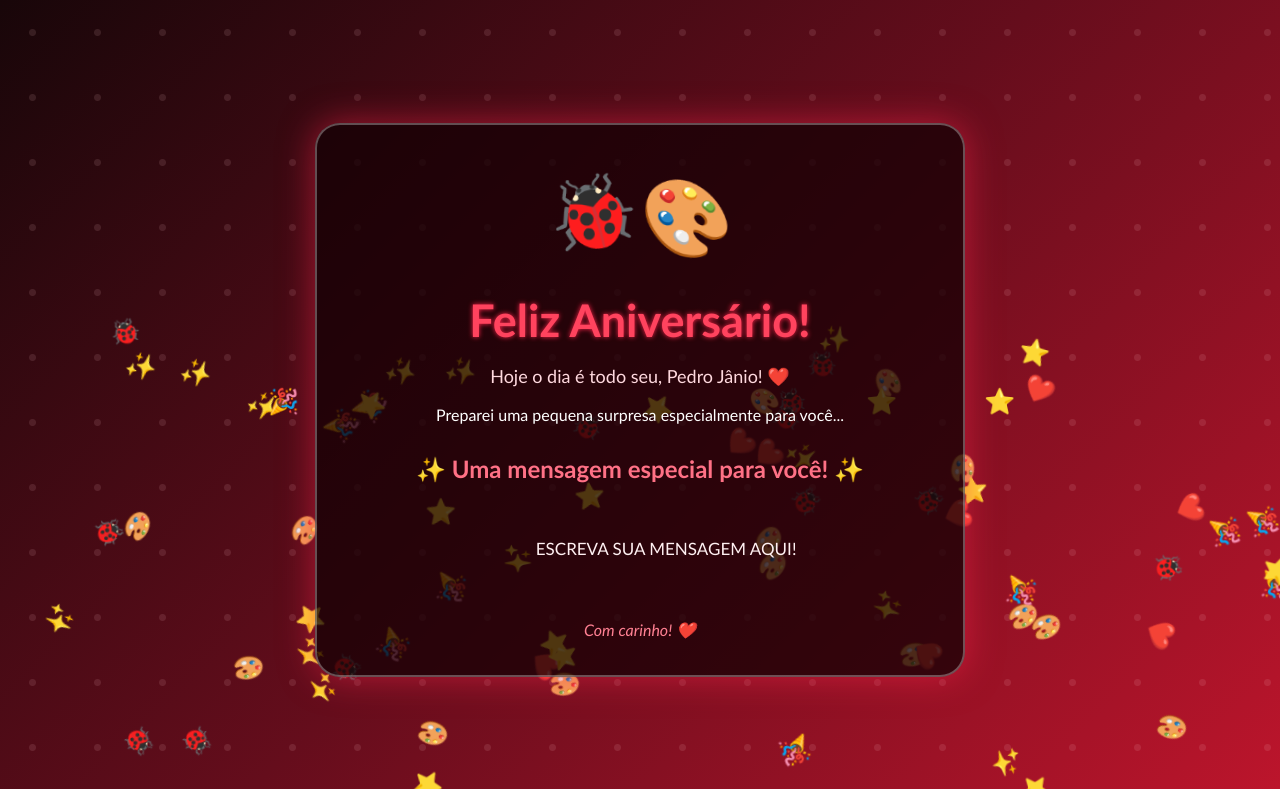
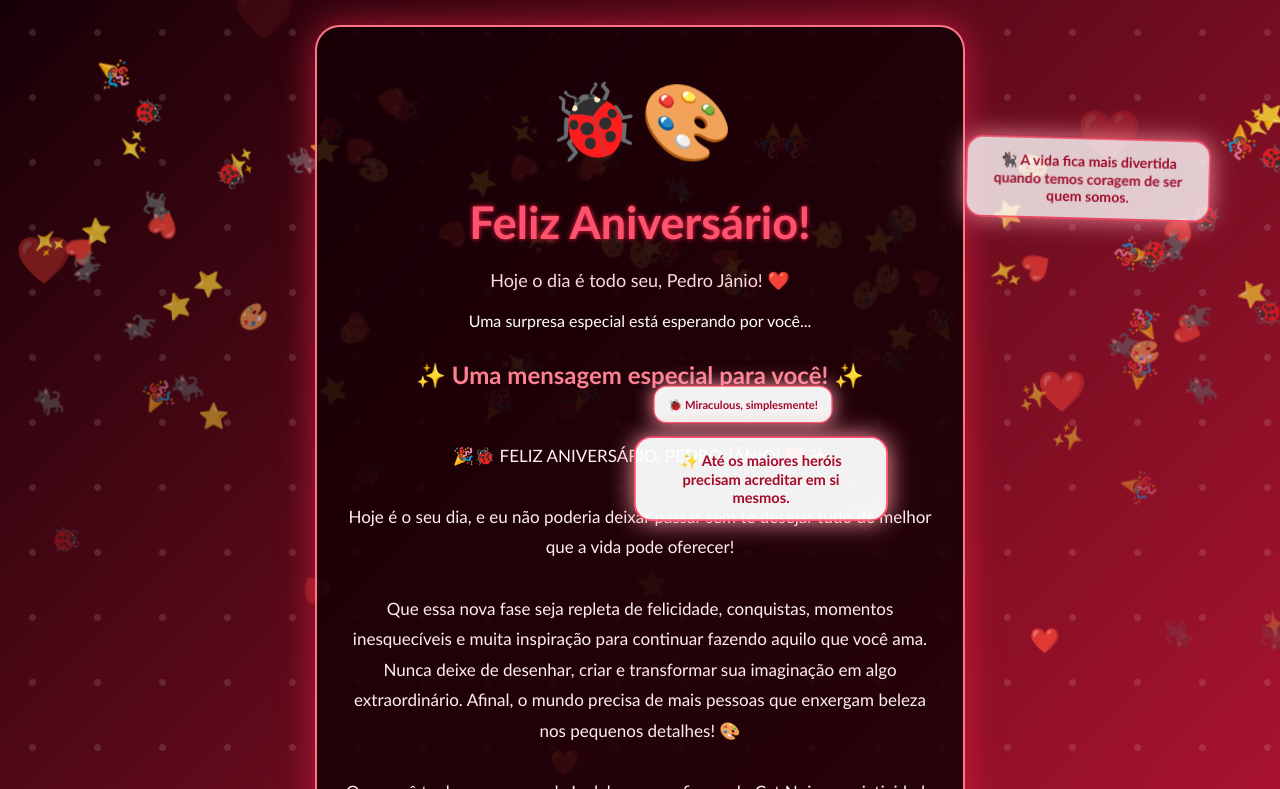
Before and after one commit to gregory1155/gregory1155.github.io, a plain HTML site: page index.html in a window 1280 px wide. Both pictures are taken after a click on the button "🎁 Abrir minha surpresa!". Shown: the top 789 px of the page. Drawn offline with Linux system fonts and the light colour scheme.

Commit message:
Enhance birthday surprise styles and animations
Updated styles and added new animations for a birthday surprise feature. Enhanced the visual appearance with new gradients and background effects.

```diff
--- a/index.html
+++ b/index.html
@@ -16,22 +16,21 @@
 body {
     min-height: 100vh;
     overflow-x: hidden;
+    background: linear-gradient(135deg, #160006, #720d20, #c51636);
     font-family: 'Trebuchet MS', sans-serif;
-    background: linear-gradient(135deg, #180609, #650d1c, #bd152c);
     color: white;
     display: flex;
+    justify-content: center;
     align-items: center;
-    justify-content: center;
     text-align: center;
     padding: 25px;
 }
 
-/* Bolinhas do tema Ladybug */
 body::before {
     content: "";
     position: fixed;
     inset: 0;
-    background-image: radial-gradient(#ffccd2 3px, transparent 4px);
+    background-image: radial-gradient(#fff 3px, transparent 4px);
     background-size: 65px 65px;
     opacity: .12;
     pointer-events: none;
@@ -39,42 +38,42 @@ body::before {
 
 .container {
     position: relative;
-    z-index: 2;
+    z-index: 3;
+    max-width: 650px;
     width: 100%;
-    max-width: 650px;
     padding: 35px 25px;
-    border: 2px solid rgba(255,255,255,.3);
+    background: rgba(20,0,5,.85);
+    border: 2px solid #ff7588;
     border-radius: 25px;
-    background: rgba(20, 0, 5, .75);
-    box-shadow: 0 0 35px #ff244b88;
+    box-shadow: 0 0 35px #ff244b99;
     animation: aparecer 1.5s ease;
 }
 
 h1 {
-    color: #ff435e;
     font-size: clamp(30px, 7vw, 45px);
-    text-shadow: 0 0 15px #ff163c;
+    color: #ff526e;
+    text-shadow: 0 0 20px #ff244b;
     animation: brilho 2s infinite alternate;
-}
-
-.subtitulo {
-    margin: 18px 0;
-    font-size: 18px;
-    color: #ffd9df;
 }
 
 .mascote {
     font-size: 75px;
     margin: 20px;
-    animation: flutuar 3s ease-in-out infinite;
+    animation: flutuar 3s infinite;
+}
+
+.subtitulo {
+    margin: 20px 0;
+    color: #ffd9df;
+    font-size: 18px;
 }
 
 button {
+    background: #ed1838;
+    color: white;
     padding: 16px 30px;
     border: none;
     border-radius: 40px;
-    background: #ed1838;
-    color: white;
     font-size: 17px;
     font-weight: bold;
     cursor: pointer;
@@ -94,7 +93,7 @@ button:hover {
 }
 
 #surpresa h2 {
-    color: #ff7186;
+    color: #ff8093;
     margin-bottom: 20px;
 }
 
@@ -111,50 +110,98 @@ button:hover {
     font-style: italic;
 }
 
+/* FRASES MÁGICAS */
+
+.frase {
+    position: fixed;
+    z-index: 5;
+    max-width: 260px;
+    padding: 14px 18px;
+    background: rgba(255,255,255,.95);
+    color: #a5092b;
+    border: 2px solid #ff526e;
+    border-radius: 18px;
+    font-weight: bold;
+    font-size: 15px;
+    box-shadow: 0 0 25px #ff9aaa;
+    animation: fraseAnimada 4s ease forwards;
+    pointer-events: none;
+}
+
+@keyframes fraseAnimada {
+    0% {
+        opacity: 0;
+        transform: scale(.2) rotate(-15deg);
+    }
+    20% {
+        opacity: 1;
+        transform: scale(1.1) rotate(5deg);
+    }
+    35% {
+        transform: scale(1) rotate(0);
+    }
+    80% {
+        opacity: 1;
+    }
+    100% {
+        opacity: 0;
+        transform: translateY(-80px) scale(.7);
+    }
+}
+
+/* ANIMAÇÕES */
+
 .decoracao {
     position: fixed;
+    top: -40px;
     font-size: 25px;
     pointer-events: none;
-    animation: cair linear infinite;
-    z-index: 1;
+    z-index: 2;
+    animation: cair linear forwards;
+}
+
+@keyframes cair {
+    to {
+        transform: translateY(110vh) rotate(720deg);
+        opacity: 0;
+    }
 }
 
 .coracao {
     position: fixed;
-    animation: subirCoracao 5s linear infinite;
+    bottom: -30px;
+    animation: subirCoracao 5s linear forwards;
     pointer-events: none;
+    z-index: 1;
+}
+
+@keyframes subirCoracao {
+    to {
+        transform: translateY(-110vh) scale(1.5);
+        opacity: 0;
+    }
 }
 
 @keyframes aparecer {
-    from { opacity: 0; transform: scale(.7); }
-    to { opacity: 1; transform: scale(1); }
+    from {opacity: 0; transform: scale(.7);}
+    to {opacity: 1; transform: scale(1);}
 }
 
 @keyframes subir {
-    from { opacity: 0; transform: translateY(35px); }
-    to { opacity: 1; transform: translateY(0); }
+    from {opacity: 0; transform: translateY(35px);}
+    to {opacity: 1; transform: translateY(0);}
 }
 
 @keyframes brilho {
-    from { text-shadow: 0 0 5px #ff244b; }
-    to { text-shadow: 0 0 25px #ff244b, 0 0 40px #ff7588; }
+    from {text-shadow: 0 0 5px #ff244b;}
+    to {text-shadow: 0 0 25px #ff244b, 0 0 40px #ff7588;}
 }
 
 @keyframes flutuar {
-    0%, 100% { transform: translateY(0) rotate(-5deg); }
-    50% { transform: translateY(-15px) rotate(5deg); }
+    0%,100% {transform: translateY(0) rotate(-5deg);}
+    50% {transform: translateY(-15px) rotate(5deg);}
 }
 
-@keyframes cair {
-    from { transform: translateY(-10vh) rotate(0deg); }
-    to { transform: translateY(110vh) rotate(360deg); }
-}
-
-@keyframes subirCoracao {
-    from { transform: translateY(110vh) scale(.5); opacity: 0; }
-    20% { opacity: 1; }
-    to { transform: translateY(-10vh) scale(1.5); opacity: 0; }
-}
 </style>
 </head>
 
@@ -170,8 +217,8 @@ button:hover {
         Hoje o dia é todo seu, Pedro Jânio! ❤️
     </p>
 
-    <p style="margin-bottom: 25px;">
-        Preparei uma pequena surpresa especialmente para você...
+    <p style="margin-bottom:25px">
+        Uma surpresa especial está esperando por você...
     </p>
 
     <button onclick="abrirSurpresa()">
@@ -179,66 +226,127 @@ button:hover {
     </button>
 
     <div id="surpresa">
+
         <h2>✨ Uma mensagem especial para você! ✨</h2>
 
         <p id="mensagem">
-            ESCREVA SUA MENSAGEM AQUI!
+🎉🐞 FELIZ ANIVERSÁRIO, PEDRO JÂNIO! ❤️✨
+
+Hoje é o seu dia, e eu não poderia deixar passar sem te desejar tudo de melhor que a vida pode oferecer!
+
+Que essa nova fase seja repleta de felicidade, conquistas, momentos inesquecíveis e muita inspiração para continuar fazendo aquilo que você ama. Nunca deixe de desenhar, criar e transformar sua imaginação em algo extraordinário. Afinal, o mundo precisa de mais pessoas que enxergam beleza nos pequenos detalhes! 🎨
+
+Que você tenha a coragem da Ladybug, a confiança do Cat Noir e a criatividade necessária para desenhar os seus próprios caminhos.
+
+Lembre-se: sua história ainda está sendo escrita, e você é o protagonista dela. Não deixe ninguém apagar as cores do seu mundo!
+
+Espero que nunca faltem motivos para sorrir, sonhos para realizar e aventuras para viver.
+
+Feliz aniversário! Continue sendo essa pessoa única, criativa e especial! 🐞🎨✨
         </p>
 
         <p class="assinatura">
             Com carinho! ❤️
         </p>
+
     </div>
 
 </div>
 
 <script>
 
-// ABRIR SURPRESA
+let frases = [
+    "🐞 Miraculous, simplesmente!",
+    "✨ Até os maiores heróis precisam acreditar em si mesmos.",
+    "🐈‍⬛ A vida fica mais divertida quando temos coragem de ser quem somos.",
+    "🎨 Sua imaginação é o limite!",
+    "❤️ Que sua próxima temporada seja a melhor de todas!"
+];
+
+let aberto = false;
+
 function abrirSurpresa() {
+
+    if (aberto) return;
+    aberto = true;
+
     document.getElementById("surpresa").style.display = "block";
-
     document.querySelector("button").style.display = "none";
 
-    soltarConfetes();
+    chuvaDeConfetes();
+    mostrarFrases();
 }
 
-// CONFETES
-function soltarConfetes() {
-    for (let i = 0; i < 80; i++) {
-        let confete = document.createElement("div");
+// FRASES APARECENDO EM DIFERENTES LUGARES
 
-        confete.className = "decoracao";
+function mostrarFrases() {
 
-        let emojis = ["❤️", "🐞", "✨", "🎨", "🎉", "⭐"];
+    frases.forEach((texto, index) => {
 
-        confete.innerHTML = emojis[
-            Math.floor(Math.random() * emojis.length)
-        ];
+        setTimeout(() => {
 
-        confete.style.left = Math.random() * 100 + "vw";
-        confete.style.animationDuration =
+            let frase = document.createElement("div");
+            frase.className = "frase";
+            frase.innerText = texto;
+
+            frase.style.left =
+                Math.random() * 65 + 10 + "vw";
+
+            frase.style.top =
+                Math.random() * 65 + 10 + "vh";
+
+            document.body.appendChild(frase);
+
+            setTimeout(() => frase.remove(), 4200);
+
+        }, index * 1200);
+
+    });
+
+}
+
+// CHUVA DE EMOJIS
+
+function chuvaDeConfetes() {
+
+    let emojis = ["❤️", "🐞", "✨", "🎨", "🎉", "⭐", "🐈‍⬛"];
+
+    for (let i = 0; i < 100; i++) {
+
+        let item = document.createElement("div");
+
+        item.className = "decoracao";
+
+        item.innerText =
+            emojis[Math.floor(Math.random() * emojis.length)];
+
+        item.style.left = Math.random() * 100 + "vw";
+
+        item.style.animationDuration =
             (3 + Math.random() * 5) + "s";
 
-        confete.style.animationDelay =
-            Math.random() * 3 + "s";
+        item.style.animationDelay =
+            Math.random() * 2 + "s";
 
-        document.body.appendChild(confete);
+        document.body.appendChild(item);
 
-        setTimeout(() => confete.remove(), 9000);
+        setTimeout(() => item.remove(), 10000);
     }
 }
 
-// CORAÇÕES FLUTUANTES
+// CORAÇÕES SUBINDO CONTINUAMENTE
+
 setInterval(() => {
+
     let coracao = document.createElement("div");
 
     coracao.className = "coracao";
-    coracao.innerHTML = "❤️";
+    coracao.innerText = "❤️";
 
     coracao.style.left = Math.random() * 100 + "vw";
-    coracao.style.bottom = "-30px";
-    coracao.style.fontSize = (15 + Math.random() * 25) + "px";
+
+    coracao.style.fontSize =
+        (15 + Math.random() * 25) + "px";
 
     document.body.appendChild(coracao);
 
```
